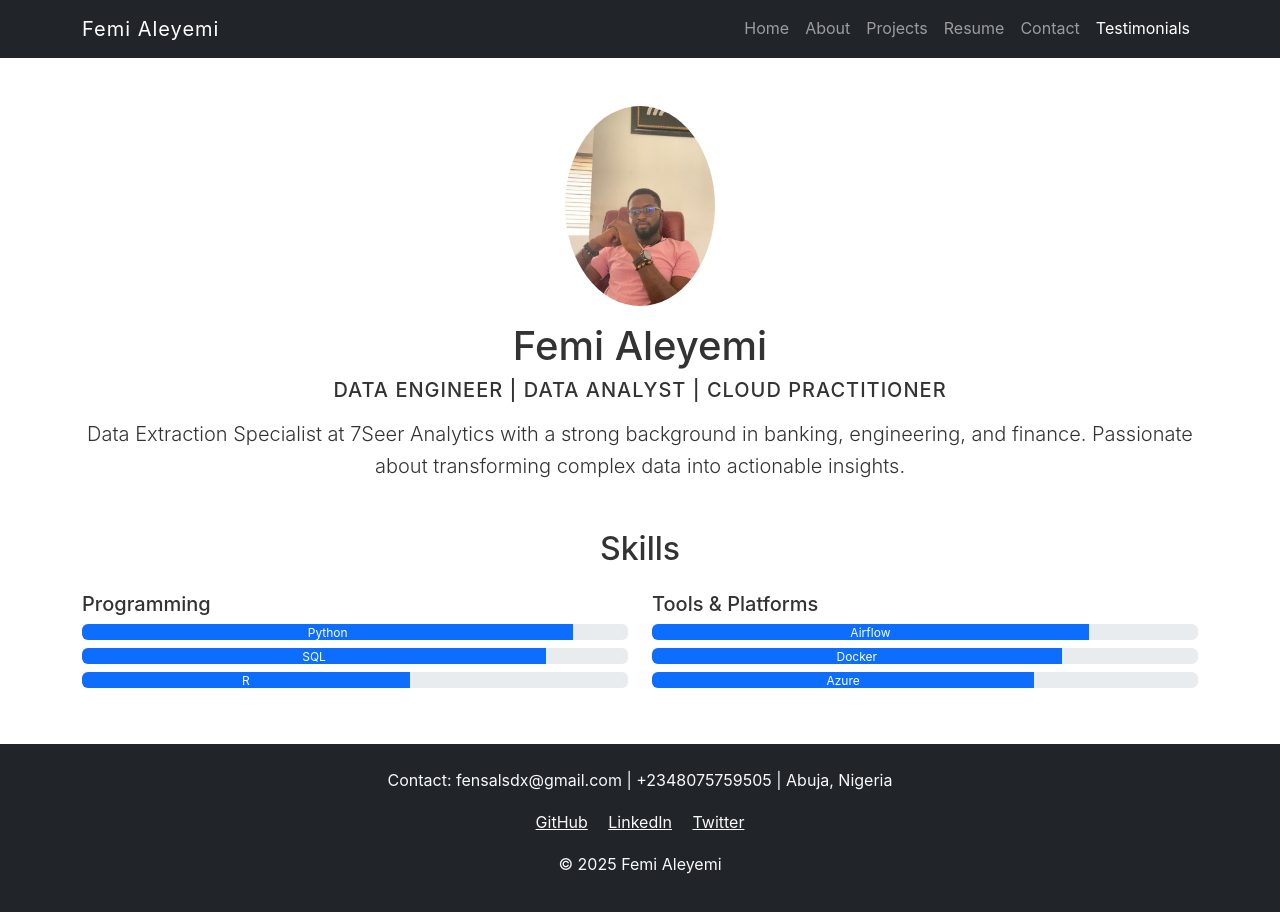
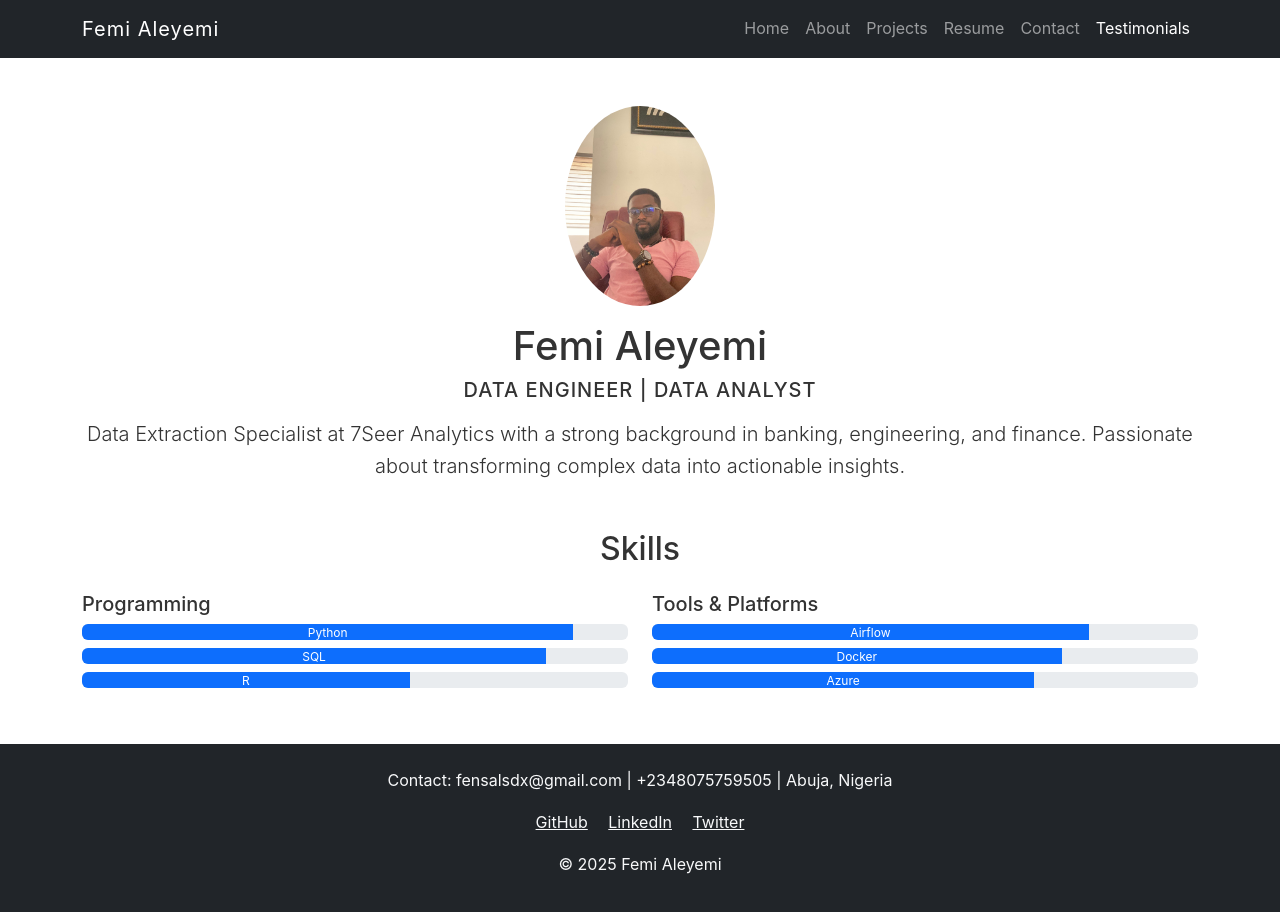
Before and after one commit to fensals/fensals.github.io, a plain HTML site: page index.html in a window 1280 px wide. Drawn offline with nearby package versions, Linux system fonts and the light colour scheme.

Commit message:
Remove 'Cloud Practitioner' from subtitle

```diff
--- a/index.html
+++ b/index.html
@@ -32,7 +32,7 @@
   <header class="container text-center mt-5">
     <img src="assets/femii.jpg" alt="Femi Aleyemi" class="rounded-circle mb-3" width="150" />
     <h1>Femi Aleyemi</h1>
-    <h4>Data Engineer | Data Analyst | Cloud Practitioner</h4>
+    <h4>Data Engineer | Data Analyst </h4>
     <p class="lead mt-3">
       Data Extraction Specialist at 7Seer Analytics with a strong background in banking, engineering, and finance. Passionate about transforming complex data into actionable insights.
     </p>
```
